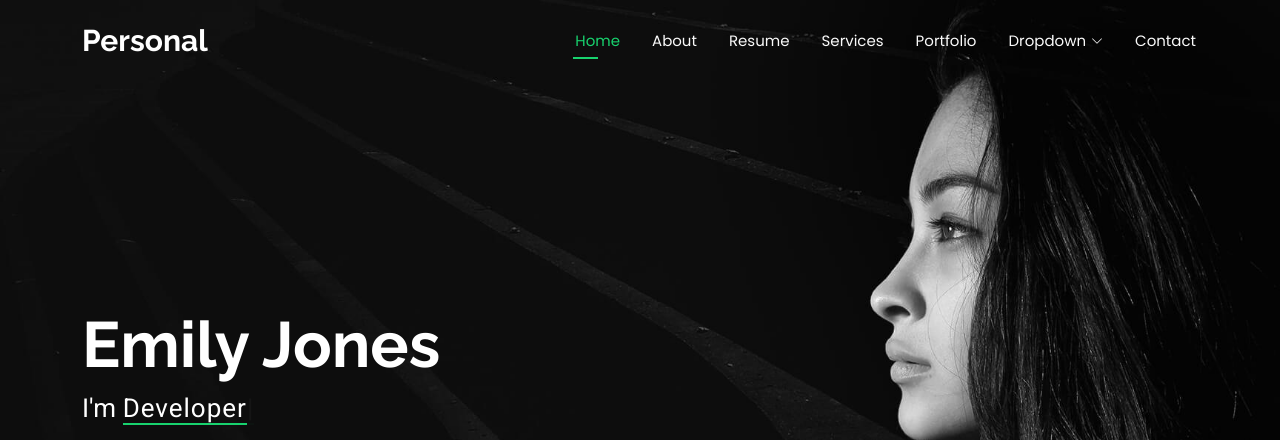
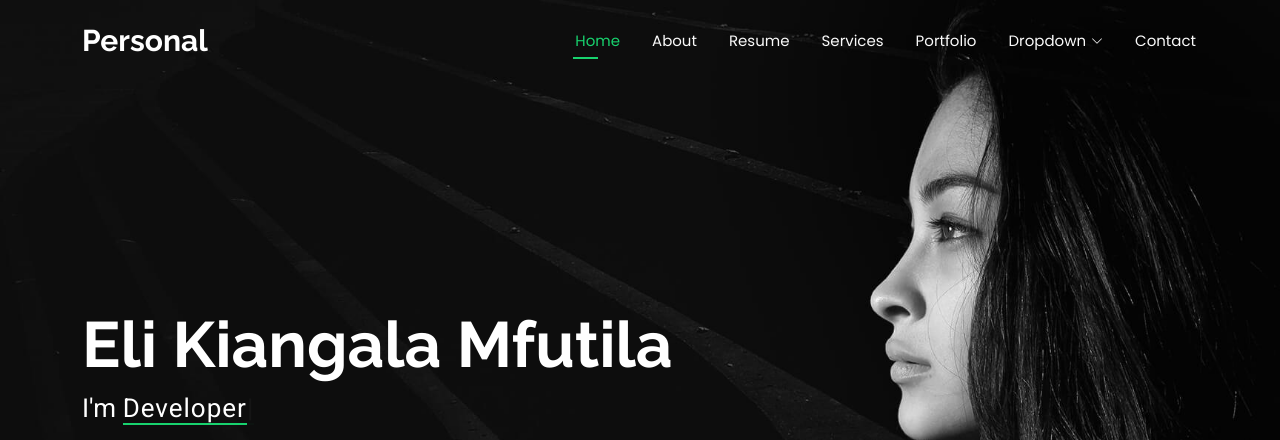
Before and after one commit to elikiangala/elikiangala.github.io, a plain HTML site: page index.html in a window 1280 px wide. Shown: the top 440 px of the page. Drawn offline with Linux system fonts and the light colour scheme.

Commit message:
ajout nom index.html

```diff
--- a/index.html
+++ b/index.html
@@ -87,7 +87,7 @@
       <img src="assets/img/hero-bg.jpg" alt="" data-aos="fade-in">
 
       <div class="container" data-aos="zoom-out" data-aos-delay="100">
-        <h2>Emily Jones</h2>
+        <h2>Eli Kiangala Mfutila </h2>
         <p>I'm <span class="typed" data-typed-items="Designer, Developer, Freelancer, Photographer"></span><span class="typed-cursor typed-cursor--blink"></span></p>
         <div class="social-links">
           <a href="#"><i class="bi bi-twitter-x"></i></a>
```
